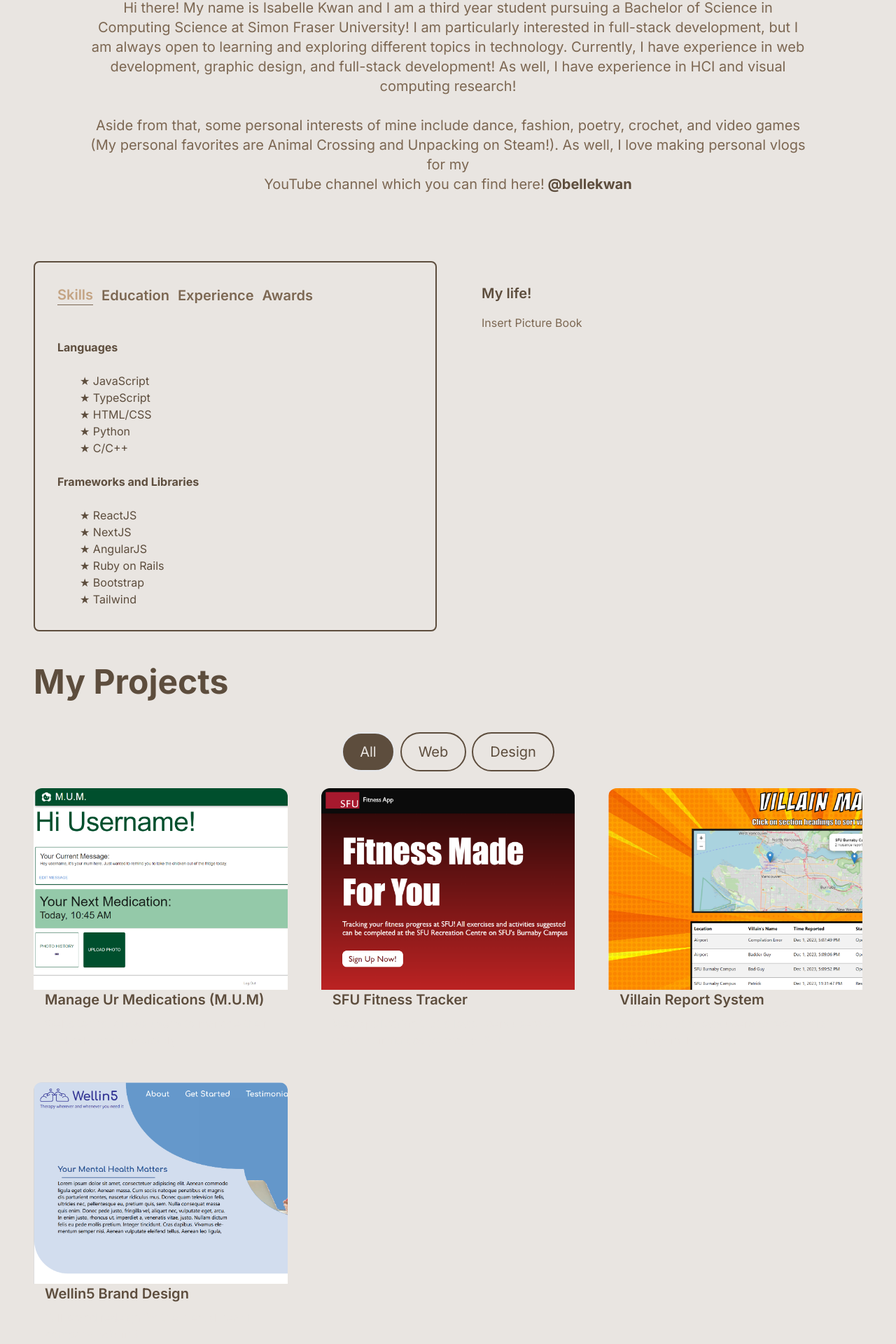
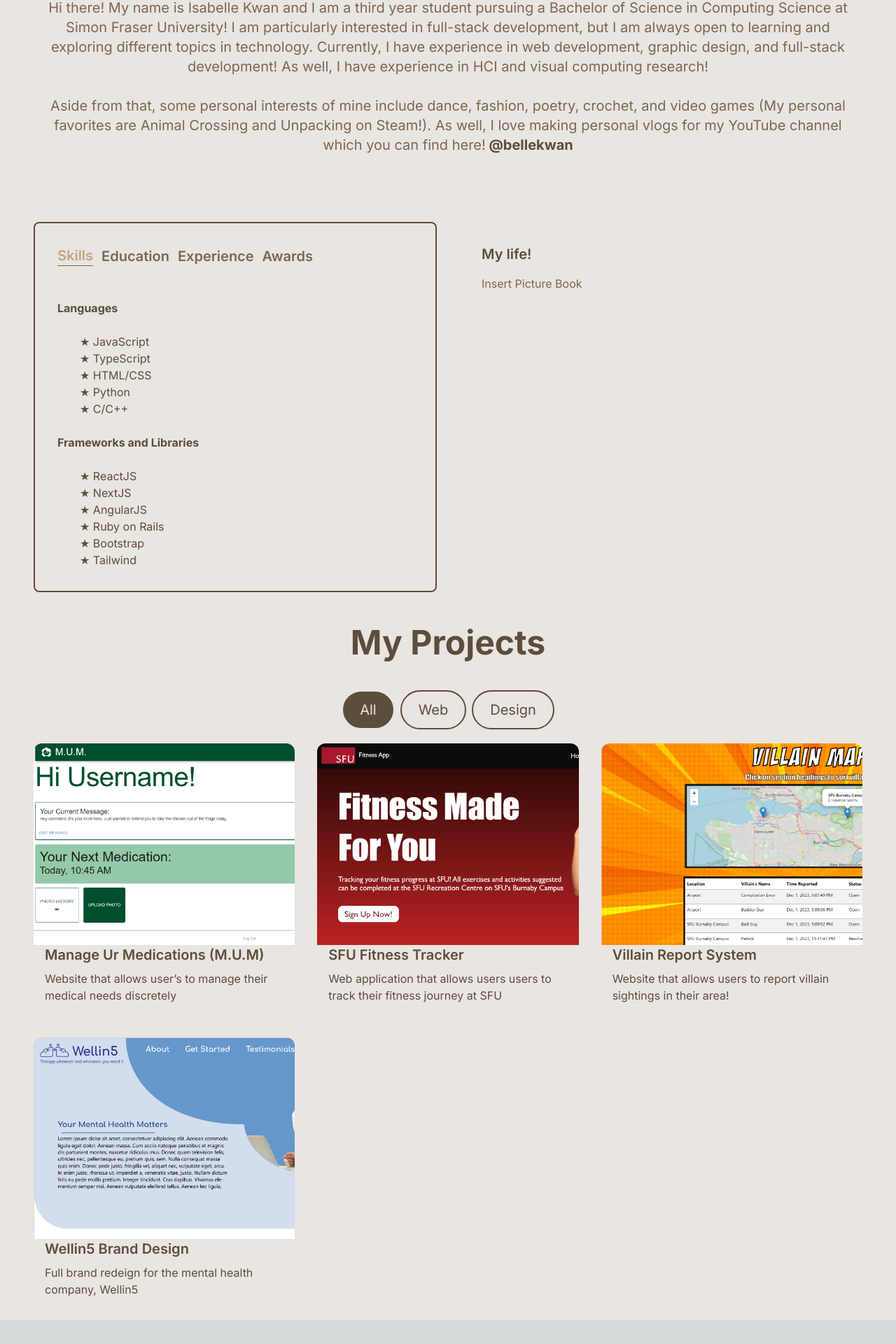
Before and after one commit to isabellekwan/personal-profile, a Next.js app: page / in a window 1280 px wide. Shown: the part 583-2503 px from the top of the page at 70% size. After the commit the page ends 2469 px from the top, so only its background shows below. Built offline with nearby package versions, Linux system fonts and the light colour scheme.

Commit message:
Edited minor details in project section

```diff
--- a/src/app/components/About.jsx
+++ b/src/app/components/About.jsx
@@ -82,13 +82,13 @@ const About = () => {
     <section className="flex items-center justify-center text-align-center mt-12">
       <div className="text-center">
         <h1 className="text-[#5d4d3d] mt-12 mb-4 lg:mb-6 text-3xl sm:text-5xl lg:text-5xl font-bold">About Me</h1>
-        <p className="text-[#7c6752] text-base sm:text-lg mt-2 mb-6 lg:text-xl px-20">
+        <p className="text-[#7c6752] text-base sm:text-lg mt-2 mb-6 lg:text-xl px-15">
           Hi there! My name is Isabelle Kwan and I am a third year student pursuing a Bachelor of Science in Computing Science at Simon Fraser University!
           I am particularly interested in full-stack development, but I am always open to learning and exploring different topics in technology.
           Currently, I have experience in web development, graphic design, and full-stack development! As well, I have experience in HCI and visual computing research!
           <br /><br />
-          Aside from that, some personal interests of mine include dance, fashion, poetry, crochet, and video games <br/>
-          (My personal favorites are Animal Crossing and Unpacking on Steam!). As well, I love making personal vlogs for my  <br/> YouTube channel
+          Aside from that, some personal interests of mine include dance, fashion, poetry, crochet, and video games
+          (My personal favorites are Animal Crossing and Unpacking on Steam!). As well, I love making personal vlogs for my YouTube channel
           which you can find here!
           <a href="https://www.youtube.com/channel/UC11O9tOQoa0FszZdmI4oAKw" target="_blank" rel="noopener noreferrer" className=" text-[#5d4d3d] font-bold hover:text-[#7c6752]"> @bellekwan</a>
         </p>
--- a/src/app/components/ProjectCard.jsx
+++ b/src/app/components/ProjectCard.jsx
@@ -26,7 +26,7 @@ const ProjectCard = ({imgUrl, title, description, gitUrl, previewUrl}) => {
       </div>
       <div className="text-[#5d4d3d] rounded-b-xl bg-[#5d4d3d]py-6 px-4">
           <h5 className="text-xl font-semibold mb-2">{title}</h5>
-          <p className="text-[#e9e5e1]">{description}</p>
+          <p className="text-[#5d4d3d] pb-4">{description}</p>
       </div>
     </div>
   );
--- a/src/app/components/Projects.jsx
+++ b/src/app/components/Projects.jsx
@@ -62,9 +62,9 @@ const Projects = () => {
     };
 
   return (
-    <section id="projects">
+    <section id="projects" className="flex flex-col items-center">
         <h1 className="text-[#5d4d3d] mt-12 mb-4 lg:mb-6 text-3xl sm:text-5xl lg:text-5xl font-bold">My Projects</h1>
-        <div className="text-[#5d4d3d] flex flex-row justify-center items-center gap-2 py-6">
+        <div className="text-[#5d4d3d] flex flex-row justify-center items-center gap-2 py-5">
             <ProjectTag
             onClick={handleTagChange}
             name="All"
@@ -81,7 +81,7 @@ const Projects = () => {
             isSelected={tag === "Design"}
             />
         </div>
-        <ul ref={ref} className="grid md:grid-cols-3 gap-8 md:gap-12">
+        <ul ref={ref} className="grid md:grid-cols-3 gap-8 md:gap-8">
             {filteredProjects.map((project, index) => (
                 <motion.li
                     key={index}
```
